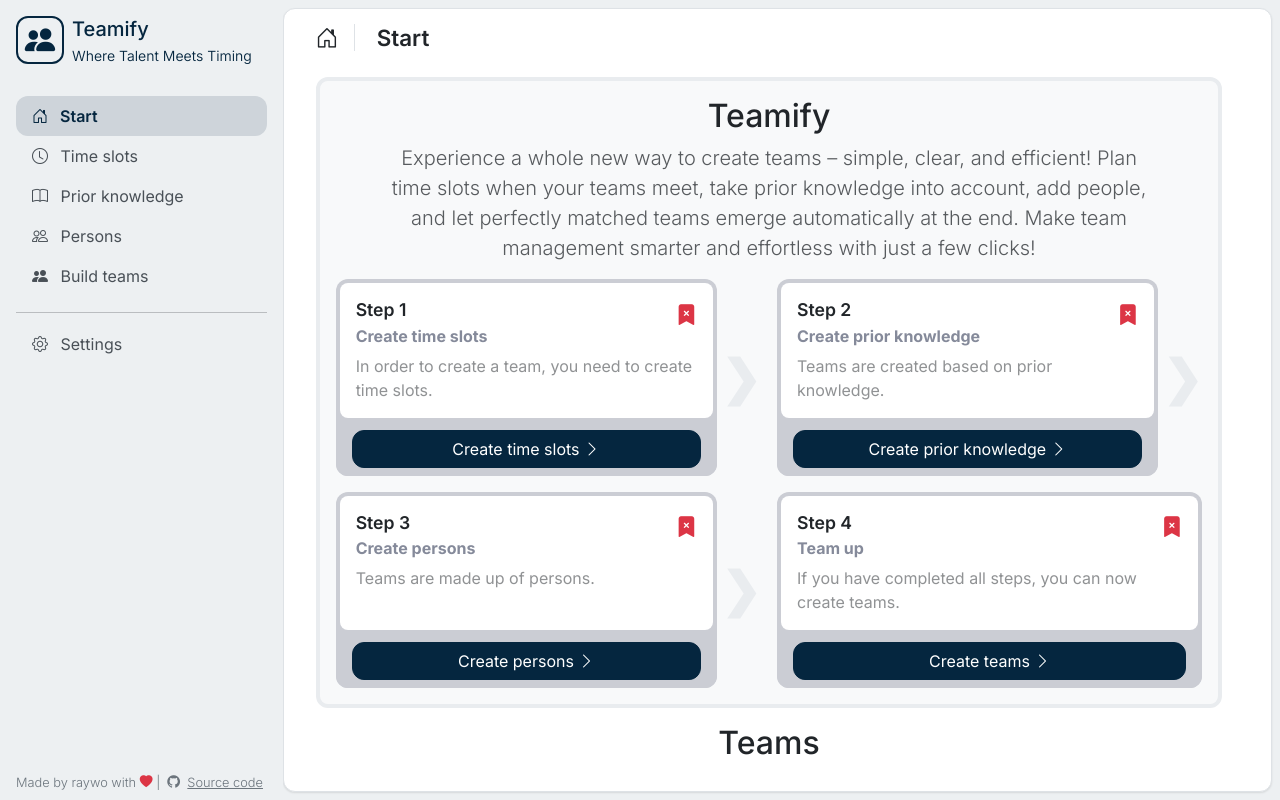
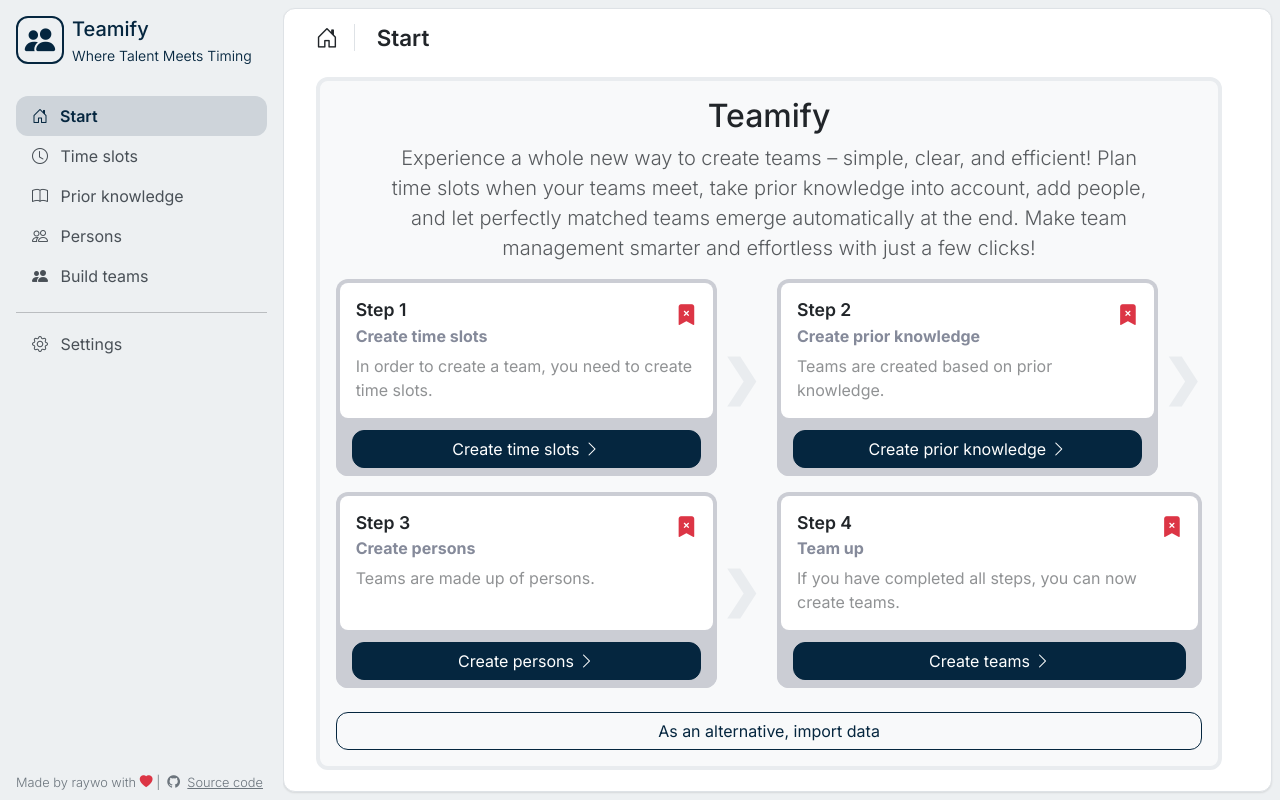
Before and after one commit to raywo-personal/teamify, an Angular app: page /start in a window 1280 px wide. Built offline with nearby package versions, Linux system fonts and the light colour scheme.

Commit message:
Add link to import data in steps component

```diff
--- a/src/app/start/components/steps/steps.component.html
+++ b/src/app/start/components/steps/steps.component.html
@@ -62,5 +62,13 @@
                   routingTarget="/build-teams"/>
       </div>
     </div>
+
+    <div class="row mt-4">
+      <div class="col">
+        <a class="btn btn-outline-primary w-100" routerLink="/settings">
+          As an alternative, import data
+        </a>
+      </div>
+    </div>
   }
 </div>
--- a/src/app/start/components/steps/steps.component.ts
+++ b/src/app/start/components/steps/steps.component.ts
@@ -4,12 +4,14 @@ import {TimeSlotService} from '../../../timeslots/services/time-slot.service';
 import {PriorKnowledgeService} from '../../../prior-knowledge/services/prior-knowledge.service';
 import {PersonService} from '../../../persons/services/person.service';
 import {TeamService} from '../../../teams/services/team.service';
+import {RouterLink} from '@angular/router';
 
 
 @Component({
   selector: 'app-steps',
   imports: [
-    StepComponent
+    StepComponent,
+    RouterLink
   ],
   templateUrl: './steps.component.html',
   styleUrl: './steps.component.scss'
```
